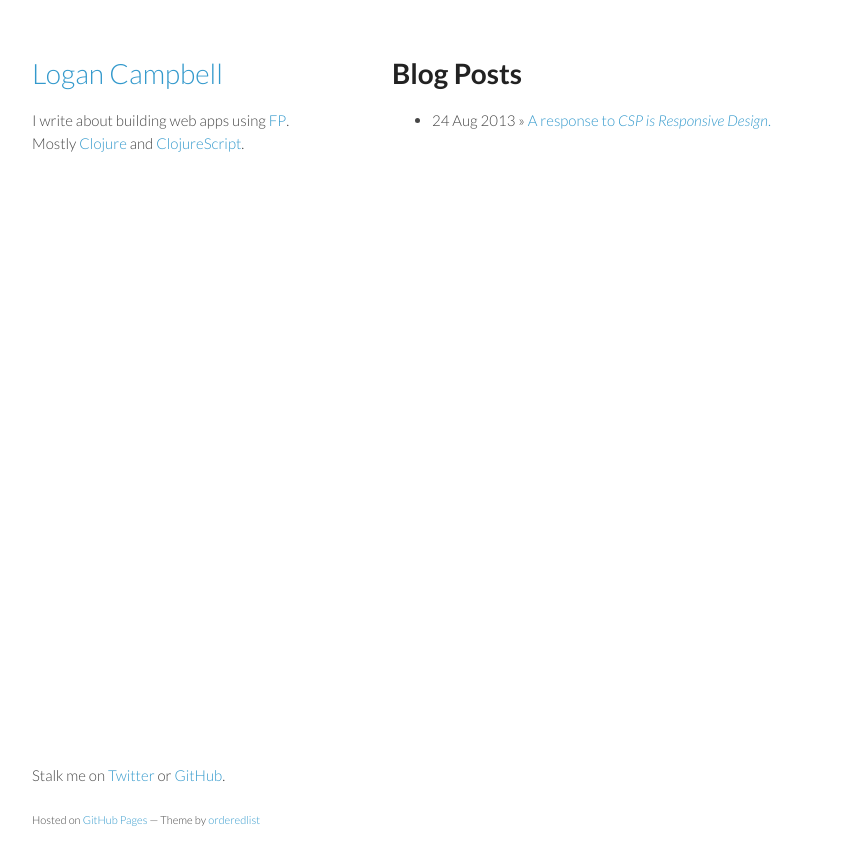
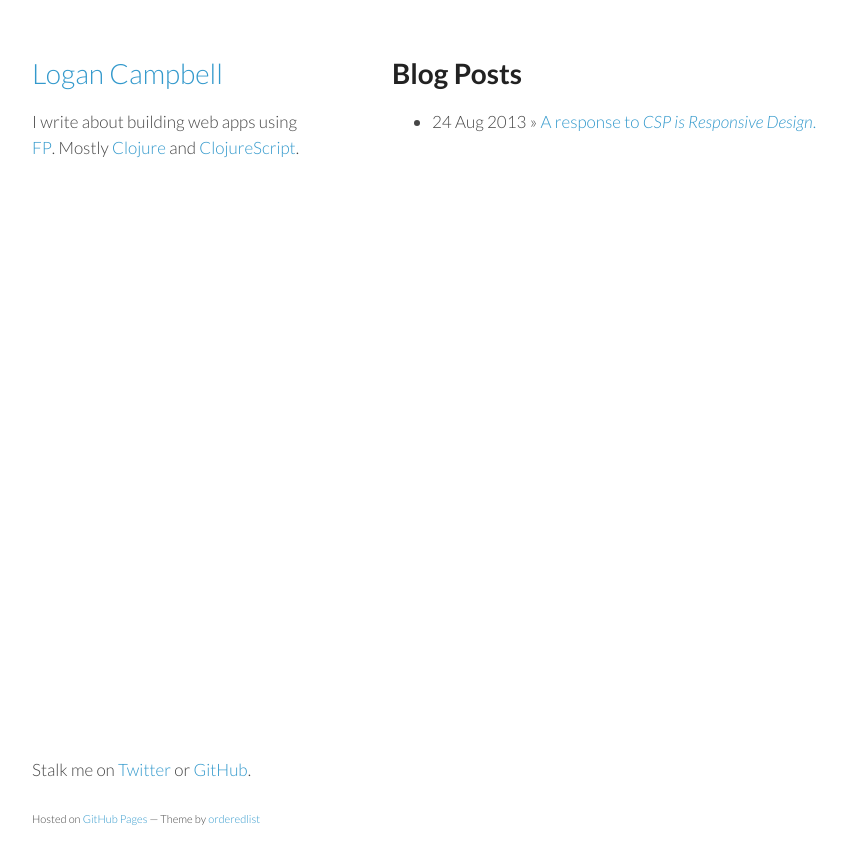
Before and after one commit to logaan/logaan.github.io, a Jekyll site: the page built from index.html, in a window 1280 px wide. Shown: the top 865 px of the page, without its empty margins (178-1024 px from the left). Built offline with Jekyll 4.4.1, drawn with Linux system fonts in a browser that asks for light colours; Markdown is read by kramdown in place of the engine named in the settings.

Commit message:
more font bump

```diff
--- a/stylesheets/styles.css
+++ b/stylesheets/styles.css
@@ -2,7 +2,7 @@
 
 body {
   padding:50px;
-  font:15px/1.55 Lato, "Helvetica Neue", Helvetica, Arial, sans-serif;
+  font:17px/1.55 Lato, "Helvetica Neue", Helvetica, Arial, sans-serif;
   color:#464646;
   font-weight:300;
 }
```
